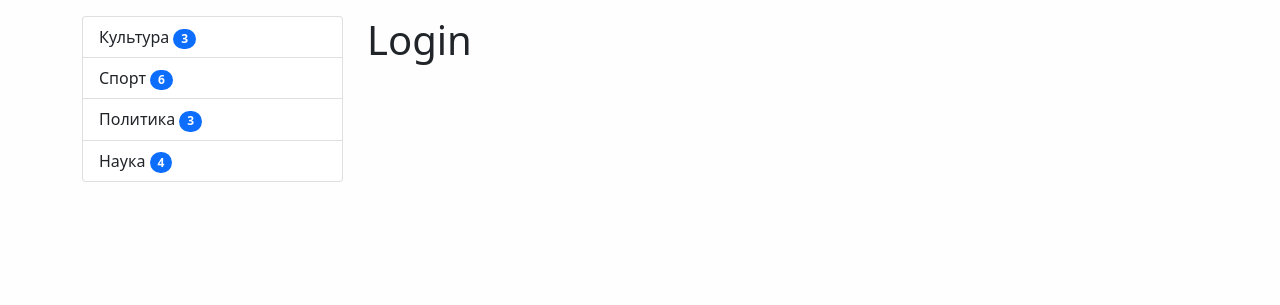
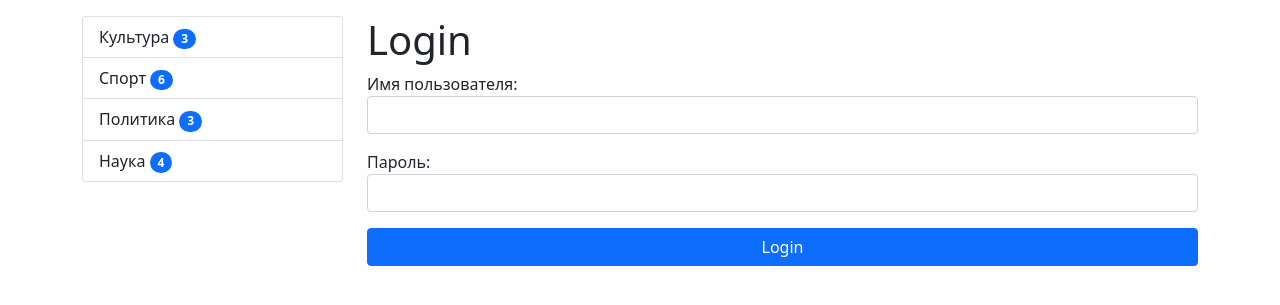
Before and after one commit to KuzNikolay/testsite, a Django app: page /login/ in a window 1280 px wide. Shown: the part 56-361 px from the top of the page. Run offline with Django 4.2, Linux system fonts and the light colour scheme; data comes from the database, SQL or seed files in the repository; both versions use the stored data as it was after the commit; some libraries are stand-ins or nearby versions.

Commit message:
Start Lesson 48 Django 07.05.22 +Авторизация

```diff
--- a/mysite/news/forms.py
+++ b/mysite/news/forms.py
@@ -2,15 +2,22 @@ from django import forms
 from .models import News
 import re
 from django.core.exceptions import ValidationError
-from django.contrib.auth.forms import UserCreationForm
+from django.contrib.auth.forms import UserCreationForm, AuthenticationForm
 from django.contrib.auth.models import User
+
+
+class UserLoginForm(AuthenticationForm):
+    username = forms.CharField(label='Имя пользователя',
+                               widget=forms.TextInput(attrs={"class": "form-control"}))
+    password = forms.CharField(label='Пароль',
+                               widget=forms.PasswordInput(attrs={"class": "form-control"}))
 
 
 class UserRegisterForm(UserCreationForm):
     username = forms.CharField(label='Имя пользователя',
                                widget=forms.TextInput(attrs={"class": "form-control"}))
     password1 = forms.CharField(label='Пароль', help_text=
-                                'Ваш пароль должен содержать как минимум 8 символов.',
+    'Ваш пароль должен содержать как минимум 8 символов.',
                                 widget=forms.PasswordInput(attrs={"class": "form-control"}))
     password2 = forms.CharField(label='Подтверждение пароля',
                                 widget=forms.PasswordInput(attrs={"class": "form-control"}))
--- a/mysite/news/templates/news/login.html
+++ b/mysite/news/templates/news/login.html
@@ -12,4 +12,12 @@
 
     <h1>Login</h1>
 
+        <form method="post">
+        {% csrf_token %}
+        {{ form.as_p }}
+        <div class="d-grid gap-2">
+            <button type="submit" class="btn btn-primary btn-block">Login</button>
+        </div>
+    </form>
+
 {% endblock %}
--- a/mysite/news/urls.py
+++ b/mysite/news/urls.py
@@ -3,7 +3,8 @@ from .views import *
 
 urlpatterns = [
     path('register/', register, name='register'),
-    path('login/', login, name='login'),
+    path('login/', user_login, name='login'),
+    path('logout/', user_logout, name='logout'),
     path('test/', test, name='test'),
     # path('', index, name='home'),
     path('', HomeNews.as_view(), name='home'),
--- a/mysite/news/views.py
+++ b/mysite/news/views.py
@@ -5,9 +5,10 @@ from django.contrib.auth.mixins import LoginRequiredMixin
 from django.core.paginator import Paginator
 from django.contrib.auth.forms import UserCreationForm
 from django.contrib import messages
+from django.contrib.auth import login, logout
 
 from .models import News, Category
-from .forms import NewsForm, UserRegisterForm
+from .forms import NewsForm, UserRegisterForm, UserLoginForm
 from .utils import MyMixin
 
 
@@ -15,9 +16,10 @@ def register(request):
     if request.method == 'POST':
         form = UserRegisterForm(request.POST)
         if form.is_valid():
-            form.save()
+            user = form.save()
+            login(request, user)
             messages.success(request, 'Вы успешно зарегистрировались')
-            return redirect('login')
+            return redirect('home')
         else:
             messages.error(request, 'Ошибка регистрации')
     else:
@@ -25,8 +27,24 @@ def register(request):
     return render(request, 'news/register.html', {"form": form})
 
 
-def login(request):
-    return render(request, 'news/login.html')
+def user_login(request):
+    if request.method == 'POST':
+        form = UserLoginForm(data=request.POST)
+        if form.is_valid():
+            user = form.get_user()
+            login(request, user)
+            return redirect('home')
+    else:
+        form = UserLoginForm()
+    return render(request, 'news/login.html', {"form": form})
+
+
+def user_logout(request):
+    logout(request)
+    return redirect('home')
+
+
+
 
 
 def test(request):
--- a/mysite/templates/inc/_nav.html
+++ b/mysite/templates/inc/_nav.html
@@ -10,15 +10,22 @@
         <div class="collapse navbar-collapse" id="navbarSupportedContent">
             <ul class="navbar-nav me-auto mb-2 mb-lg-0">
                 <li class="nav-item"><a class="nav-link" href="{% url 'home' %}">Главная</a></li>
+
                 {% if request.user.is_authenticated %}
                     <li class="nav-item"><a class="nav-link" href="{% url 'add_news' %}">Добавить
                         новость</a></li>
                 {% endif %}
-            </ul>
+                    </ul>
+                <span class="navbar-text">
+                {% if request.user.is_authenticated %}
+                        Добро пожаловать, {{ user.username }} |
+                    <a href="{% url 'logout' %}">Выход</a>
+                {% else %}
+                        <a href="{% url 'register' %}">Register</a> |
+                    <a href="{% url 'login' %}">Login</a>
+                {% endif %}
+                </span>
 
-            <span class="navbar-text">
-                <a href="{% url 'register' %}">Register</a> | <a href="{% url 'login' %}">Login</a>
-      </span>
 
         </div>
     </div>
```
Also changed, not shown: mysite/templates/base.html (+4 -3 lines), mysite/db.sqlite3.
